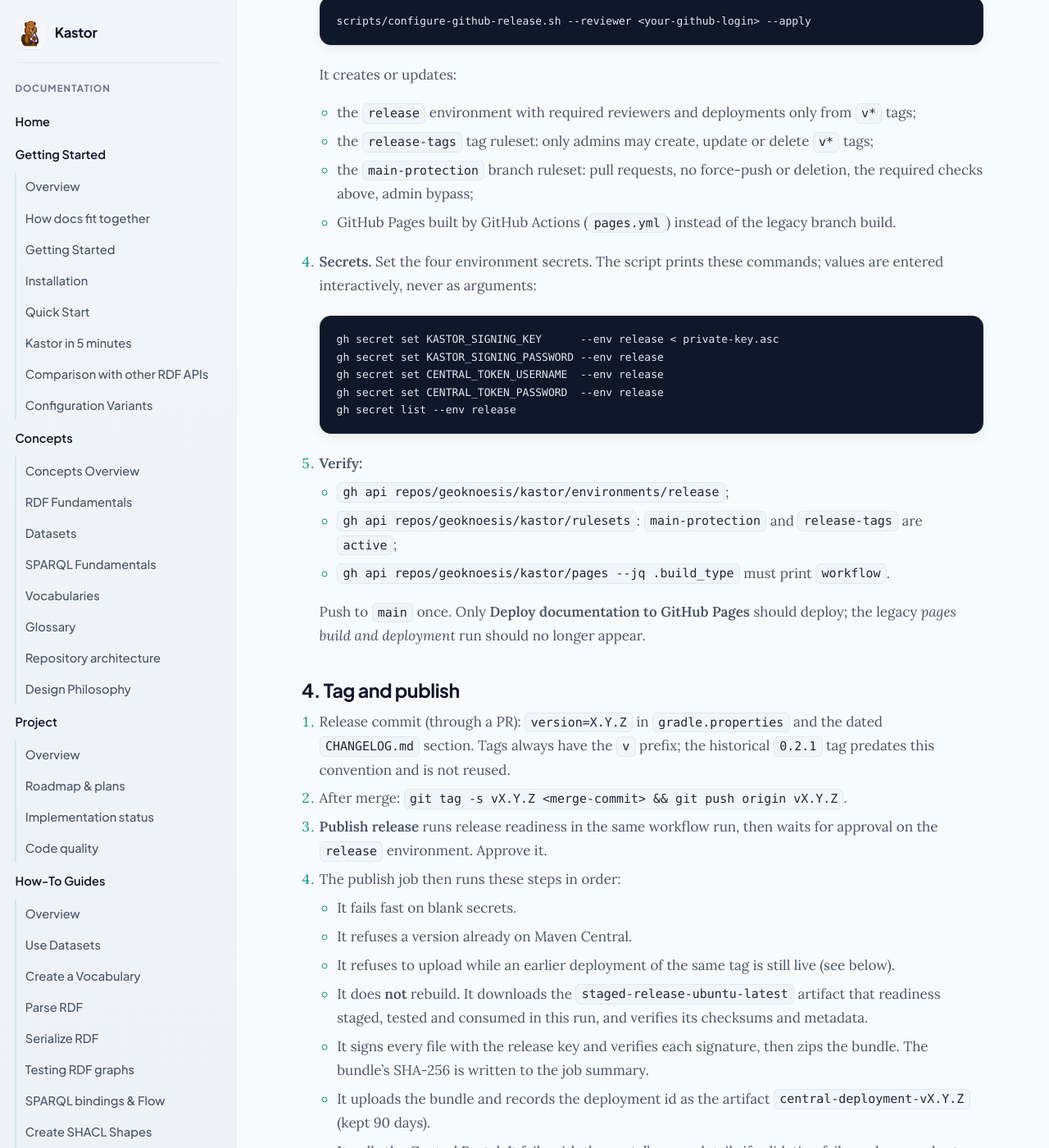
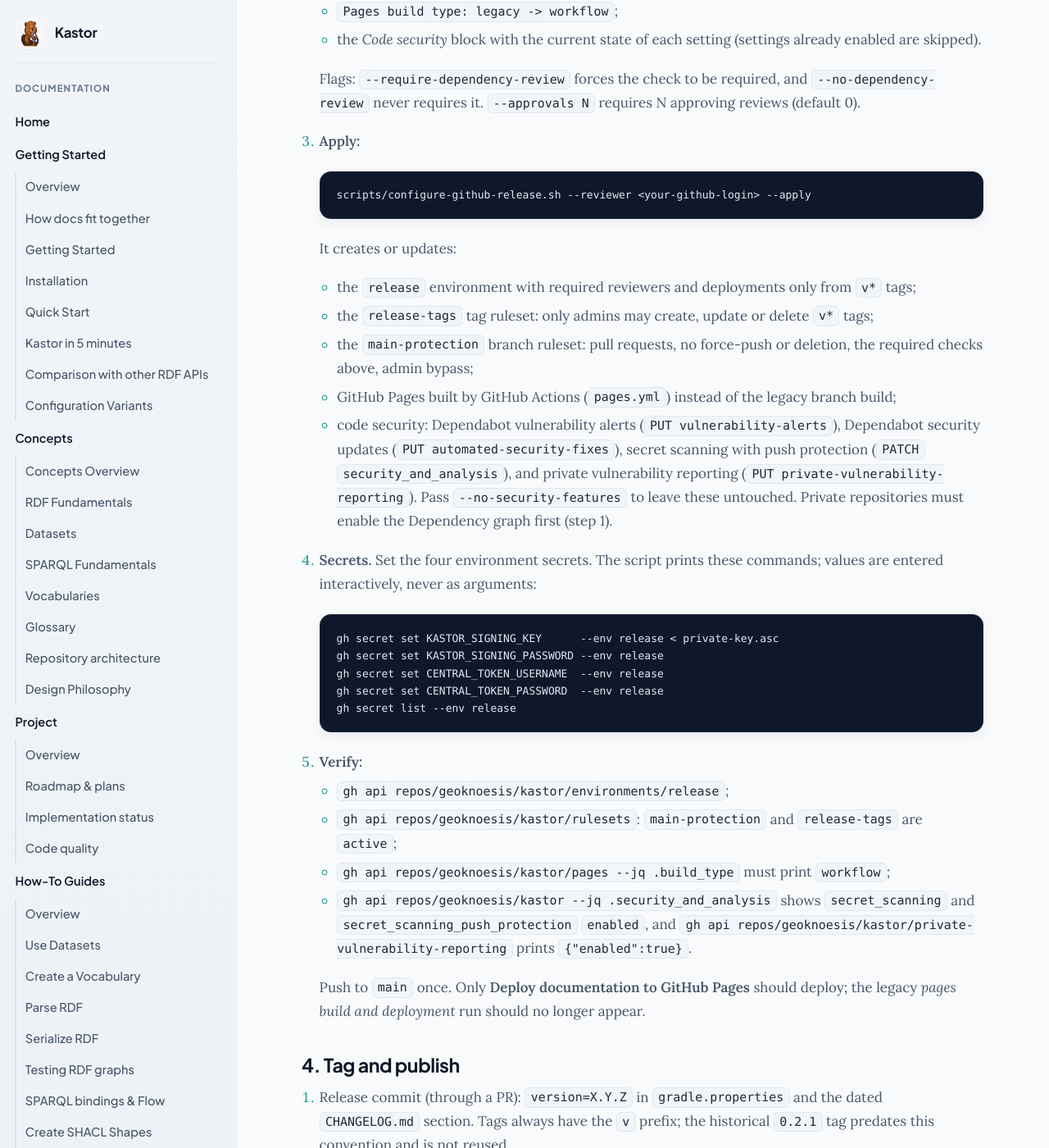
Before and after one commit to geoknoesis/kastor, a Jekyll site: the page built from docs/reference/release-checklist.md, in a window 1280 px wide and 1400 px high, scrolled down 3119 px. Shown: the whole window at 82% size. Built offline with Jekyll 4.4.1, drawn with Linux system fonts in a browser that asks for light colours; our own code applies the rules of GitHub Pages for plain Markdown files; some of the changed text lies outside the part shown.

Commit message:
chore(release): enable code-security settings in configure-github-release.sh
Co-Authored-By: Claude Opus 5.5 <noreply@anthropic.com>

````diff
--- a/docs/reference/release-checklist.md
+++ b/docs/reference/release-checklist.md
@@ -15,6 +15,7 @@ The workflows and scripts are committed, but the GitHub settings they depend on
 | `release-tags` tag ruleset | **missing** | only admins may push `v*` tags | 3.3 |
 | `main-protection` branch ruleset | **missing** (only the disabled "My ruleset" exists) | PRs and required checks on `main` | 3.3 |
 | Pages source | **legacy** (`build_type: legacy`, branch `main` `/docs`) so every push deploys twice | `pages.yml` as the only deployment | 3.3 |
+| Code security: Dependabot security updates, secret scanning + push protection, private vulnerability reporting | **disabled** (Dependabot vulnerability alerts already enabled; read-only check 2026-09-30) | `SECURITY.md` reporting channel, leaked-secret blocking, dependency fixes | 3.3 |
 | Environment secrets (4) | **not set** | `publish.yml` signing and upload | 3.4 |
 
 ## 1. Land the changes through a pull request
@@ -40,10 +41,10 @@ The workflows and scripts are committed, but the GitHub settings they depend on
 2. Verify in the run:
    - `staged-consumer (ubuntu-latest)` and `staged-consumer (windows-latest)` both pass, then `local-signing` passes.
    - The *Verify executed test counts and skips* step prints the counts above the floors (overall 3,350; RDF corpus 1,700; SHACL module 250 with `Shacl12NativeConformanceTest=150`).
-   - The *Inspect metadata and documentation jars* step prints `Validated metadata and required artifacts for N staged publications`.
+   - The *Inspect metadata and documentation jars* step prints `Validated metadata, required artifacts and SBOMs for N staged publications`.
    - The *Verify plugin configuration cache reuse* step passes (`Reusing configuration cache`).
 3. Download and inspect the artifacts (`gh run download <run-id>`):
-   - `staged-release-ubuntu-latest` / `staged-release-windows-latest`: `release-repository/` holds every expected artifact ID (`rdf-*`, `kastor-gen-*`, `onto-quality*`, `kastor-bom`, the plugin marker), unsigned. **This exact artifact is what `publish.yml` signs and uploads for a tag.**
+   - `staged-release-ubuntu-latest` / `staged-release-windows-latest`: `release-repository/` holds every expected artifact ID (`rdf-*`, `kastor-gen-*`, `onto-quality*`, `kastor-bom`, the plugin marker), unsigned, and each module's `-cyclonedx.json`/`-cyclonedx.xml` SBOM. **This exact artifact is what `publish.yml` signs and uploads for a tag.**
    - `local-signing-evidence`: `signing-verification.json` lists the verified artifacts with `"tampered_artifact_rejected": true`. Only a run on the release commit counts.
 4. Run **Conformance** manually (`gh workflow run conformance.yml --ref main`) and check that the full RDF 1.2 and SHACL 1.2 floors pass.
 
@@ -61,7 +62,8 @@ Run these in this order.
    Check that the plan shows:
    - required checks `build (ubuntu-latest)`, `build (windows-latest)`, `shacl-w3c-suite`, plus `dependency-review` only if the graph is enabled;
    - `bypass: repository admins (RepositoryRole 5, always)`. Without this bypass, maintainers could no longer push directly to `main`. Pass `--no-admin-bypass` only once every change goes through PRs;
-   - `Pages build type: legacy -> workflow`.
+   - `Pages build type: legacy -> workflow`;
+   - the *Code security* block with the current state of each setting (settings already enabled are skipped).
 
    Flags: `--require-dependency-review` forces the check to be required, and `--no-dependency-review` never requires it. `--approvals N` requires N approving reviews (default 0).
 3. **Apply:**
@@ -74,7 +76,8 @@ Run these in this order.
    - the `release` environment with required reviewers and deployments only from `v*` tags;
    - the `release-tags` tag ruleset: only admins may create, update or delete `v*` tags;
    - the `main-protection` branch ruleset: pull requests, no force-push or deletion, the required checks above, admin bypass;
-   - GitHub Pages built by GitHub Actions (`pages.yml`) instead of the legacy branch build.
+   - GitHub Pages built by GitHub Actions (`pages.yml`) instead of the legacy branch build;
+   - code security: Dependabot vulnerability alerts (`PUT vulnerability-alerts`), Dependabot security updates (`PUT automated-security-fixes`), secret scanning with push protection (`PATCH` `security_and_analysis`), and private vulnerability reporting (`PUT private-vulnerability-reporting`). Pass `--no-security-features` to leave these untouched. Private repositories must enable the Dependency graph first (step 1).
 4. **Secrets.** Set the four environment secrets. The script prints these commands; values are entered interactively, never as arguments:
 
    ```bash
@@ -88,7 +91,8 @@ Run these in this order.
 5. **Verify:**
    - `gh api repos/geoknoesis/kastor/environments/release`;
    - `gh api repos/geoknoesis/kastor/rulesets`: `main-protection` and `release-tags` are `active`;
-   - `gh api repos/geoknoesis/kastor/pages --jq .build_type` must print `workflow`.
+   - `gh api repos/geoknoesis/kastor/pages --jq .build_type` must print `workflow`;
+   - `gh api repos/geoknoesis/kastor --jq .security_and_analysis` shows `secret_scanning` and `secret_scanning_push_protection` `enabled`, and `gh api repos/geoknoesis/kastor/private-vulnerability-reporting` prints `{"enabled":true}`.
 
    Push to `main` once. Only **Deploy documentation to GitHub Pages** should deploy; the legacy *pages build and deployment* run should no longer appear.
 
@@ -103,6 +107,7 @@ Run these in this order.
    - It refuses to upload while an earlier deployment of the same tag is still live (see below).
    - It does **not** rebuild. It downloads the `staged-release-ubuntu-latest` artifact that readiness staged, tested and consumed in this run, and verifies its checksums and metadata.
    - It signs every file with the release key and verifies each signature, then zips the bundle. The bundle's SHA-256 is written to the job summary.
+   - It records a GitHub build provenance attestation (`actions/attest-build-provenance`) for every jar, POM, Gradle module file, CycloneDX SBOM and the bundle. Check one with `gh attestation verify <file> --repo geoknoesis/kastor`.
    - It uploads the bundle and records the deployment id as the artifact `central-deployment-vX.Y.Z` (kept 90 days).
    - It polls the Central Portal. It fails with the portal's error details if validation fails, and succeeds at `VALIDATED`.
 5. Release the validated deployment at <https://central.sonatype.com/publishing/deployments>.
````
Also changed, not shown: CONTRIBUTING.md (+1 -1 lines), 1 other file.
